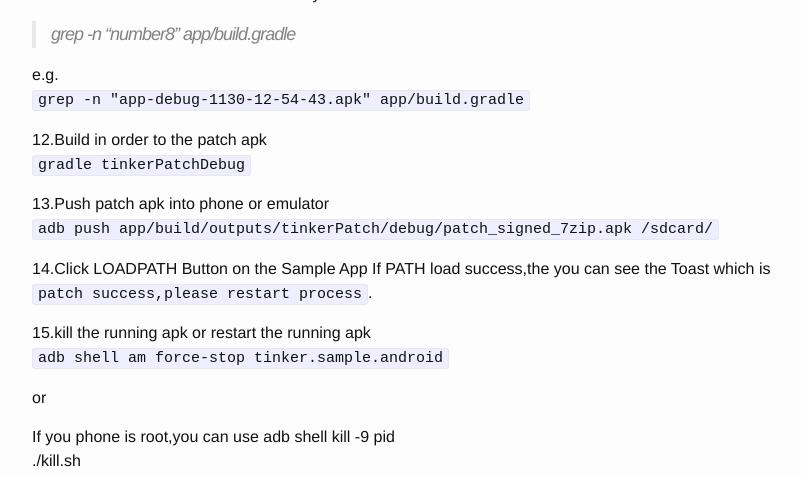
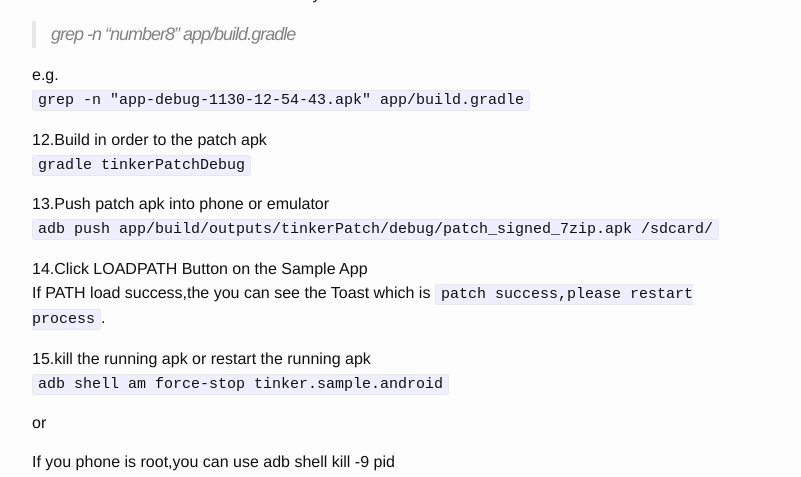
Before and after one commit to androidmalin/androidmalin.github.io, a Jekyll site: the page built from _posts/2016-11-29-tinker.markdown, in a window 1280 px wide and 1400 px high, scrolled down 2153 px. Shown: the top 477 px of the window, without its empty margins (238-1039 px from the left). Built offline with Jekyll 4.4.1, drawn with Linux system fonts in a browser that asks for light colours; some of the changed text lies outside the part shown.

```diff
--- a/_posts/2016-11-29-tinker.markdown
+++ b/_posts/2016-11-29-tinker.markdown
@@ -92,8 +92,8 @@ e.g.<br/>
 13.Push patch apk into phone or emulator<br/>
 `adb push app/build/outputs/tinkerPatch/debug/patch_signed_7zip.apk /sdcard/`
 
-14.Click LOADPATH Button on the Sample App
-If PATH load success,the you can see the Toast which is `patch success,please restart process`.
+14.Click LOADPATH Button on the Sample App<br/>
+If PATH load success,the you can see the Toast which is `patch success,please restart process`.<br/>
 
 
 15.kill the running apk or restart the running apk<br/>
```
Also changed, not shown: other parts of _posts/2016-11-29-tinker.markdown (+3 -1 lines).
